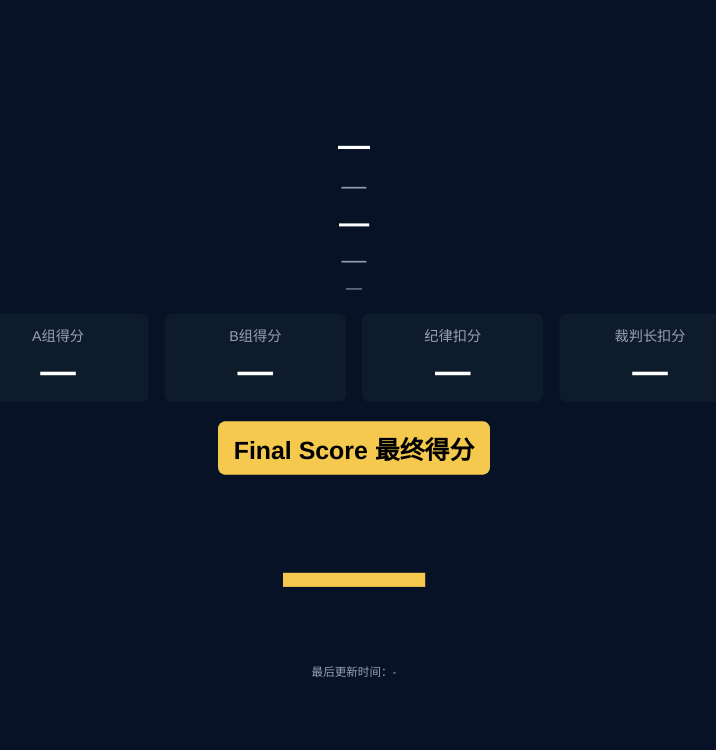
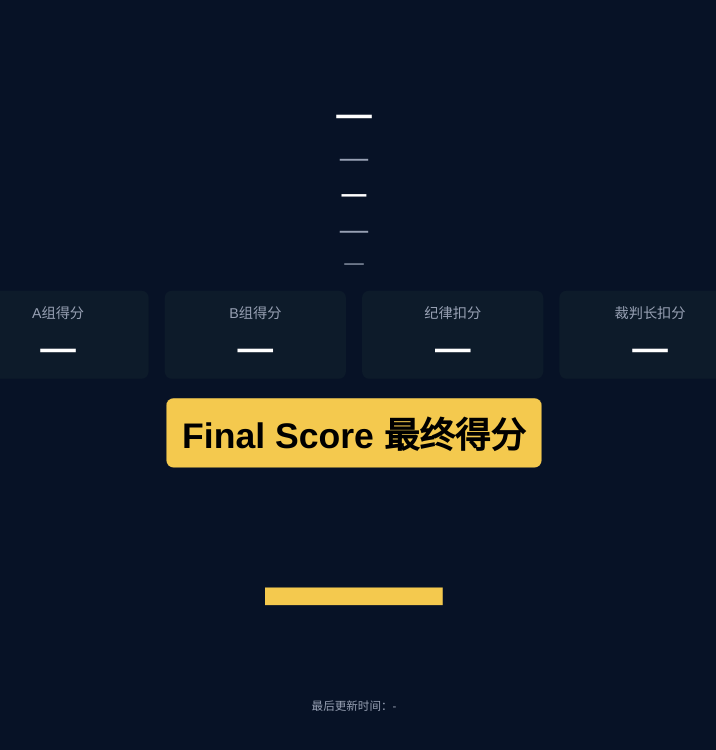
Before and after one commit to eastcat94/wushu-scoreboard, a plain HTML site: page index.html in a window 1280 px wide. Shown: the whole page, without its empty margins (286-1002 px from the left). Drawn offline with Linux system fonts and the light colour scheme; no server answers.

Commit message:
Update index.html

```diff
--- a/index.html
+++ b/index.html
@@ -24,11 +24,11 @@
 
   .wrap{width:var(--design-width); box-sizing:border-box; padding:22px; margin:0;}
 
-  .project-eng{font-size:36px;font-weight:800;text-align:center;margin:8px 0}
-  .project-chn{font-size:28px;text-align:center;margin:6px 0;color:var(--muted)}
-  .name-eng{font-size:34px;font-weight:800;text-align:center;margin:6px 0}
-  .name-chn{font-size:28px;text-align:center;margin:6px 0;color:var(--muted)}
-  .club{font-size:18px;text-align:center;margin:6px 0;color:var(--muted)}
+  .project-eng{font-size:40px;font-weight:800;text-align:center;margin:8px 0}
+  .project-chn{font-size:32px;text-align:center;margin:6px 0;color:var(--muted)}
+  .name-eng{font-size:28px;font-weight:800;text-align:center;margin:6px 0}
+  .name-chn{font-size:32px;text-align:center;margin:6px 0;color:var(--muted)}
+  .club{font-size:22px;text-align:center;margin:6px 0;color:var(--muted)}
 
   .labels-row{display:flex;gap:18px;justify-content:center;margin-top:18px}
   .label-card{background:var(--card);padding:12px;border-radius:8px;min-width:180px;text-align:center}
@@ -39,8 +39,8 @@
   /* 我把 Final Label 提升到 28px（比周围 label 增加约 +12~14px） */
   /* Final Score 提升到 160px（比一般 value 大很多，方便远距观看） */
   .final-wrap{text-align:center;margin-top:22px}
-  .final-label{display:inline-block;background:var(--accent);color:#000;padding:10px 18px;border-radius:8px;font-weight:800;font-size:28px}
-  .final-score{font-size:160px;font-weight:900;color:var(--accent);margin:14px 0;text-align:center}
+  .final-label{display:inline-block;background:var(--accent);color:#000;padding:10px 18px;border-radius:8px;font-weight:800;font-size:40px}
+  .final-score{font-size:200px;font-weight:900;color:var(--accent);margin:14px 0;text-align:center}
 
   @media(max-width:900px){
     .labels-row{flex-direction:column; gap:12px}
```
